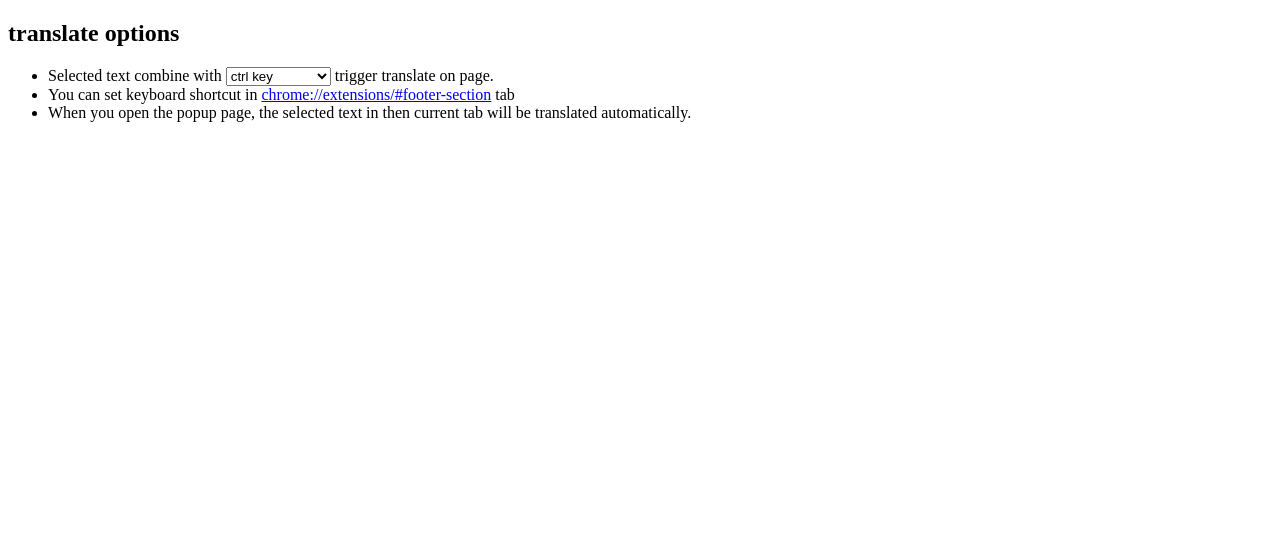
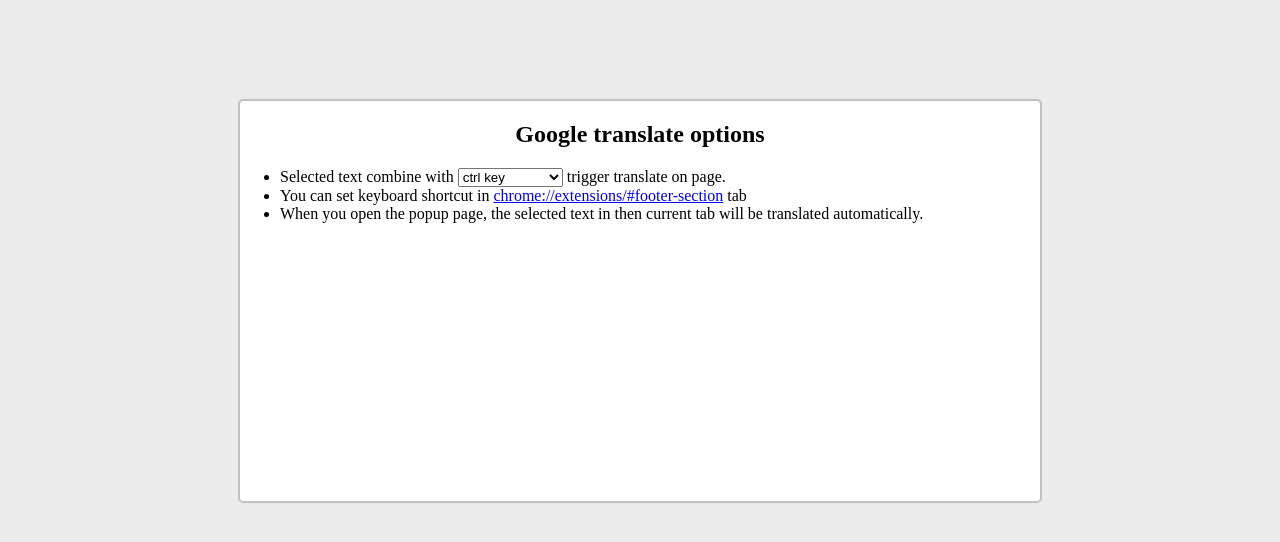
Before and after one commit to tantion/google-translate, a browser extension: page app/options.html in a window 1280 px wide. Drawn offline with Linux system fonts and the light colour scheme; files that its build step writes are made by us from their sources.

Commit message:
Added options style

```diff
--- a/app/options.html
+++ b/app/options.html
@@ -1,5 +1,5 @@
 <!doctype html>
-<html>
+<html class="tx-google-translate-options-html">
 <head>
     <!-- bower:css -->
     <!-- endbower -->
@@ -8,10 +8,10 @@
     <link href="styles/main.css" rel="stylesheet">
     <!-- endbuild -->
 </head>
-    <body>
+<body class="tx-google-translate-options-body">
 
-        <div class="tx-google-translate-container">
-            <h2>translate options</h2>
+    <div class="tx-google-translate-options-container">
+        <h2>Google translate options</h2>
         <form action="">
             <ul>
                 <li>
--- a/app/styles/main.css
+++ b/app/styles/main.css
@@ -42,3 +42,27 @@
     background-image: none;
     padding: 200px 0 0 200px;
 }
+
+/* options style */
+.tx-google-translate-options-html,
+.tx-google-translate-options-body {
+    width: 100%;
+    height: 100%;
+}
+.tx-google-translate-options-body {
+    margin: 0;
+    padding: 0;
+    background-color: rgb(236, 236, 236);
+}
+.tx-google-translate-options-container {
+    width: 800px;
+    height: 400px;
+    margin: 100px auto 0;
+    border: 1px solid silver;
+    border-radius: 4px;
+    box-shadow: 0 0 1px 1px silver;
+    background-color: white;
+}
+.tx-google-translate-options-container h2 {
+    text-align: center;
+}
```
Also changed, not shown: app/manifest.json. Lines whose indentation alone changed are shown as unchanged.
